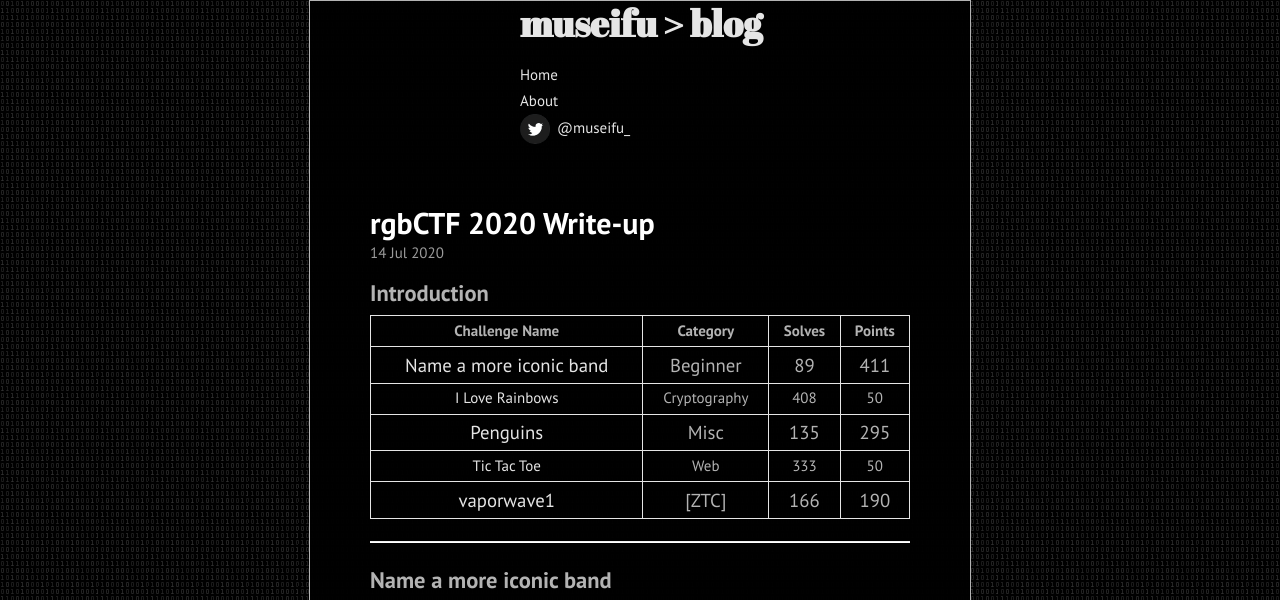
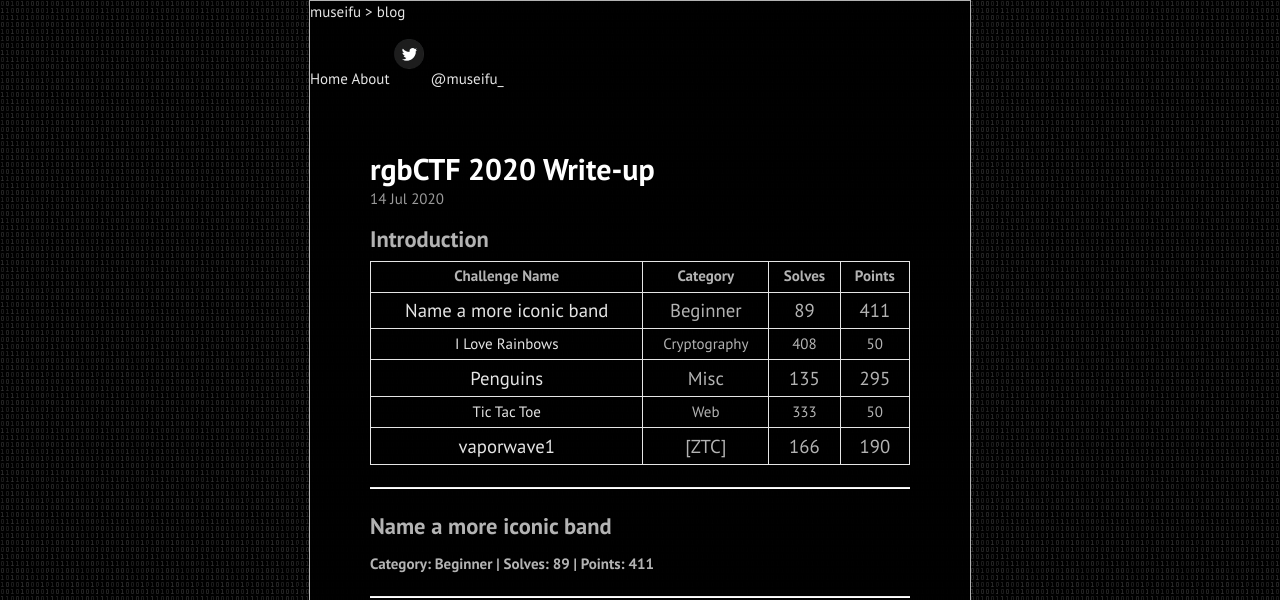
Before and after one commit to museifu666/museifu666.github.io, a Jekyll site: the page built from index.html, in a window 1280 px wide. Shown: the top 600 px of the page. Built offline with Jekyll 4.4.1, drawn with Linux system fonts in a browser that asks for light colours; the list of posts is cut into pages by our own code; grey boxes are pictures that could not be loaded.

Commit message:
Update sidebar.html

```diff
--- a/_includes/sidebar.html
+++ b/_includes/sidebar.html
@@ -1,16 +1,12 @@
-<div class="topnav">
-  <div class="container sidebar-sticky">
-    <div class="sidebar-about">
-      <h1>
-        <a href="https://museifu.com">
+<div class="topnav" id="myTopnav">
+  <a href="https://museifu.com">
           {{ site.title }}
         </a>
-      </h1>
-      <p class="lead">{{ site.description }}</p>
-    </div>
+  <p class="lead">{{ site.description }}</p>
+</div>
 
-    <nav class="navbar navbar-default">
-      <a class="sidebar-nav-item" href="https://museifu.com">Home</a>
+  <nav class="navbar navbar-default">
+    <a class="navbar-item" href="https://museifu.com">Home</a>
 
       {% comment %}
         The code below dynamically generates a sidebar nav of pages with
@@ -21,11 +17,11 @@
       {% for node in pages_list %}
         {% if node.title != null %}
           {% if node.layout == "page" %}
-            <a class="sidebar-nav-item{% if page.url == node.url %} active{% endif %}" href="{{ node.url }}">{{ node.title }}</a>
+            <a class="navbar-item{% if page.url == node.url %} active{% endif %}" href="{{ node.url }}">{{ node.title }}</a>
           {% endif %}
         {% endif %}
       {% endfor %}
-	  <a class="sidebar-nav-item" href="https://twitter.com/museifu_" target="_blank"><img src="https://museifu.com/public/twitter-icon.png" style="height: 30px; width: 30px; display: inline; margin-right: 7px;" />@museifu_</a>
+	  <a class="navbar-item" href="https://twitter.com/museifu_" target="_blank"><img src="https://museifu.com/public/twitter-icon.png" style="height: 30px; width: 30px; display: inline; margin-right: 7px;" />@museifu_</a>
     </nav>
   </div>
 </div>
```
